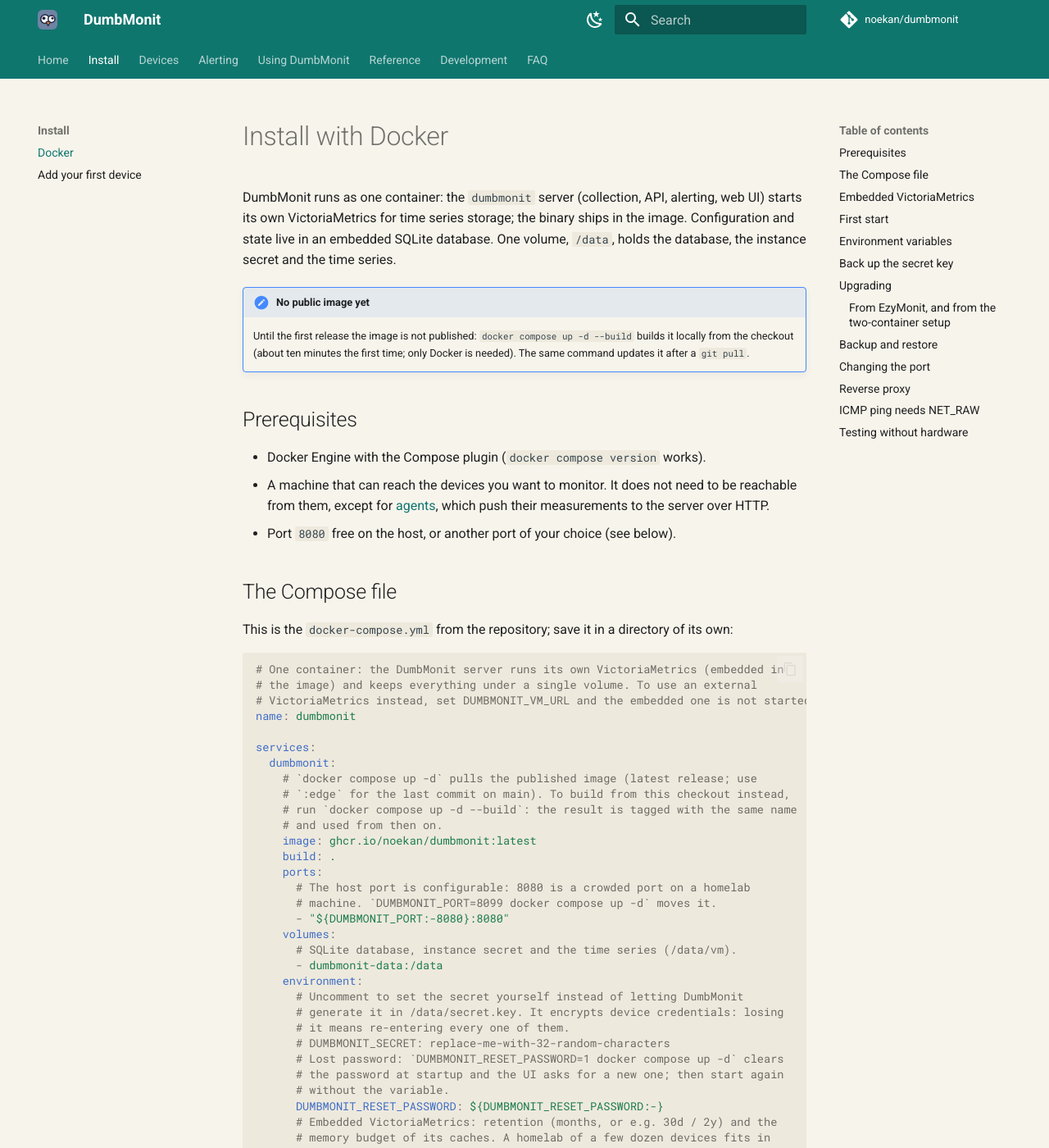
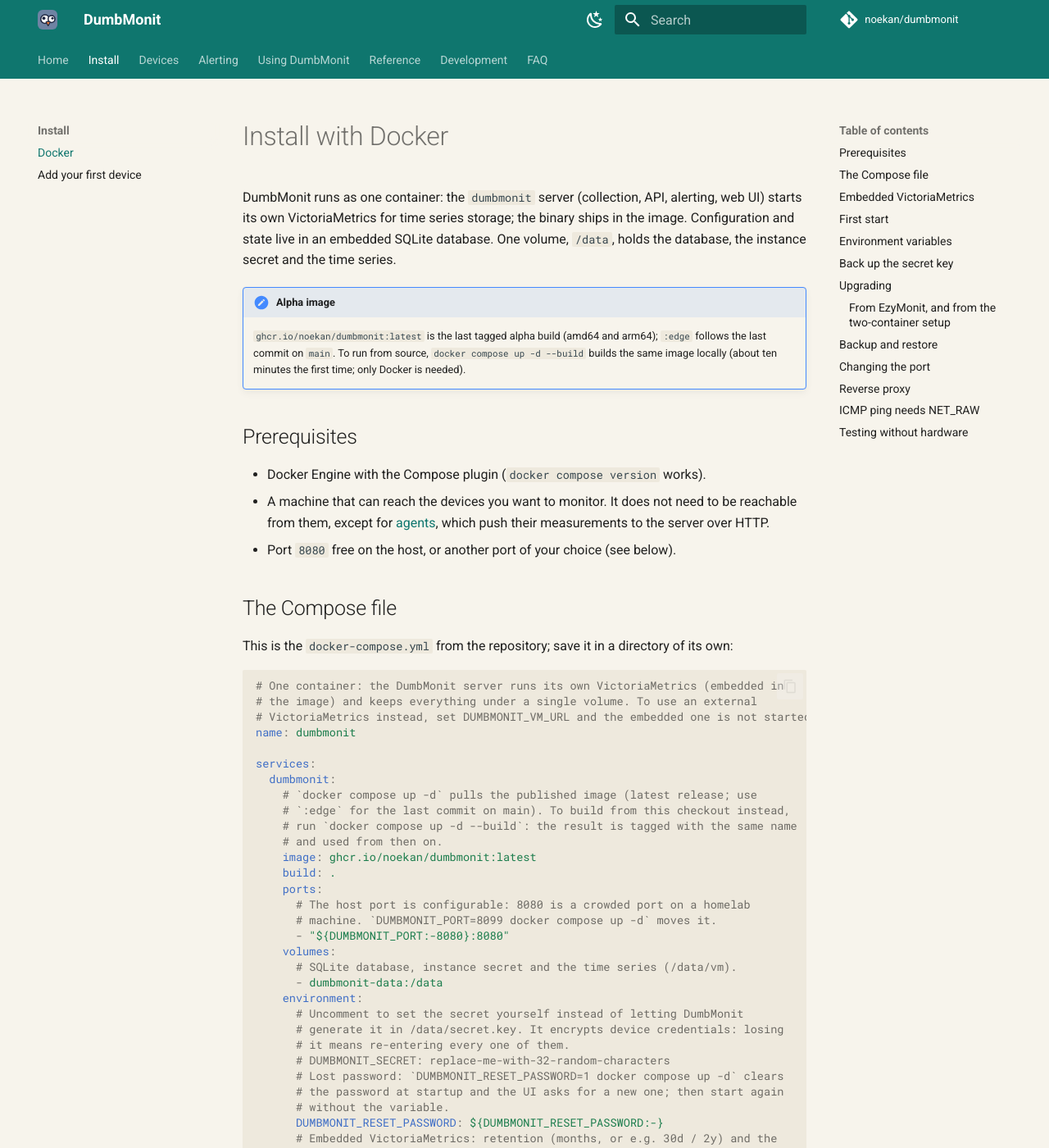
Before and after one commit to noekan/dumbmonit, an MkDocs documentation site: the page built from docs/install/docker.md, in a window 1280 px wide and 1400 px high. Shown: the whole window at 82% size. Built offline with MkDocs 1.6.1 and Material for MkDocs 9.7.7, drawn with Linux system fonts in a browser that asks for light colours; comment, search, counter and statistics services are not loaded; some of the changed text lies outside the part shown.

Commit message:
README and docs: alpha image on ghcr; report update

````diff
--- a/docs/install/docker.md
+++ b/docs/install/docker.md
@@ -6,10 +6,11 @@
 database. One volume, `/data`, holds the database, the instance secret and the
 time series.
 
-!!! note "No public image yet"
-    Until the first release the image is not published: `docker compose up -d
-    --build` builds it locally from the checkout (about ten minutes the first
-    time; only Docker is needed). The same command updates it after a `git pull`.
+!!! note "Alpha image"
+    `ghcr.io/noekan/dumbmonit:latest` is the last tagged alpha build (amd64 and
+    arm64); `:edge` follows the last commit on `main`. To run from source,
+    `docker compose up -d --build` builds the same image locally (about ten
+    minutes the first time; only Docker is needed).
 
 ## Prerequisites
 
@@ -75,10 +76,10 @@
     name: dumbmonit-data
 ```
 
-Then start it (`--build` is required while there is no public image):
+Then start it:
 
 ```bash
-docker compose up -d --build
+docker compose up -d
 ```
 
 !!! tip "Building the image yourself"
````
Also changed, not shown: RAPPORT.md (+2 -0 lines), README.md (+17 -15 lines), docs/index.md (+3 -3 lines), 1 other file.
